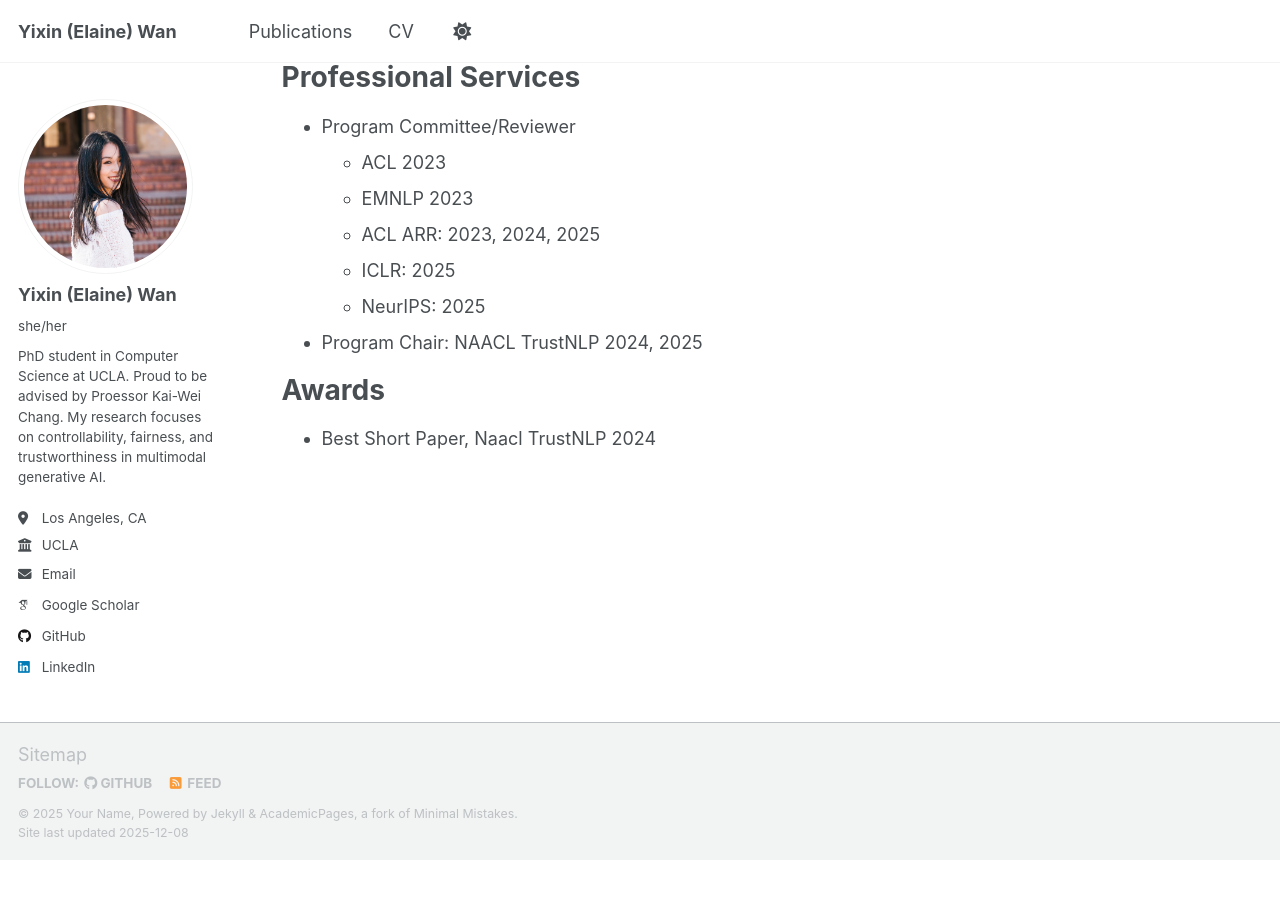
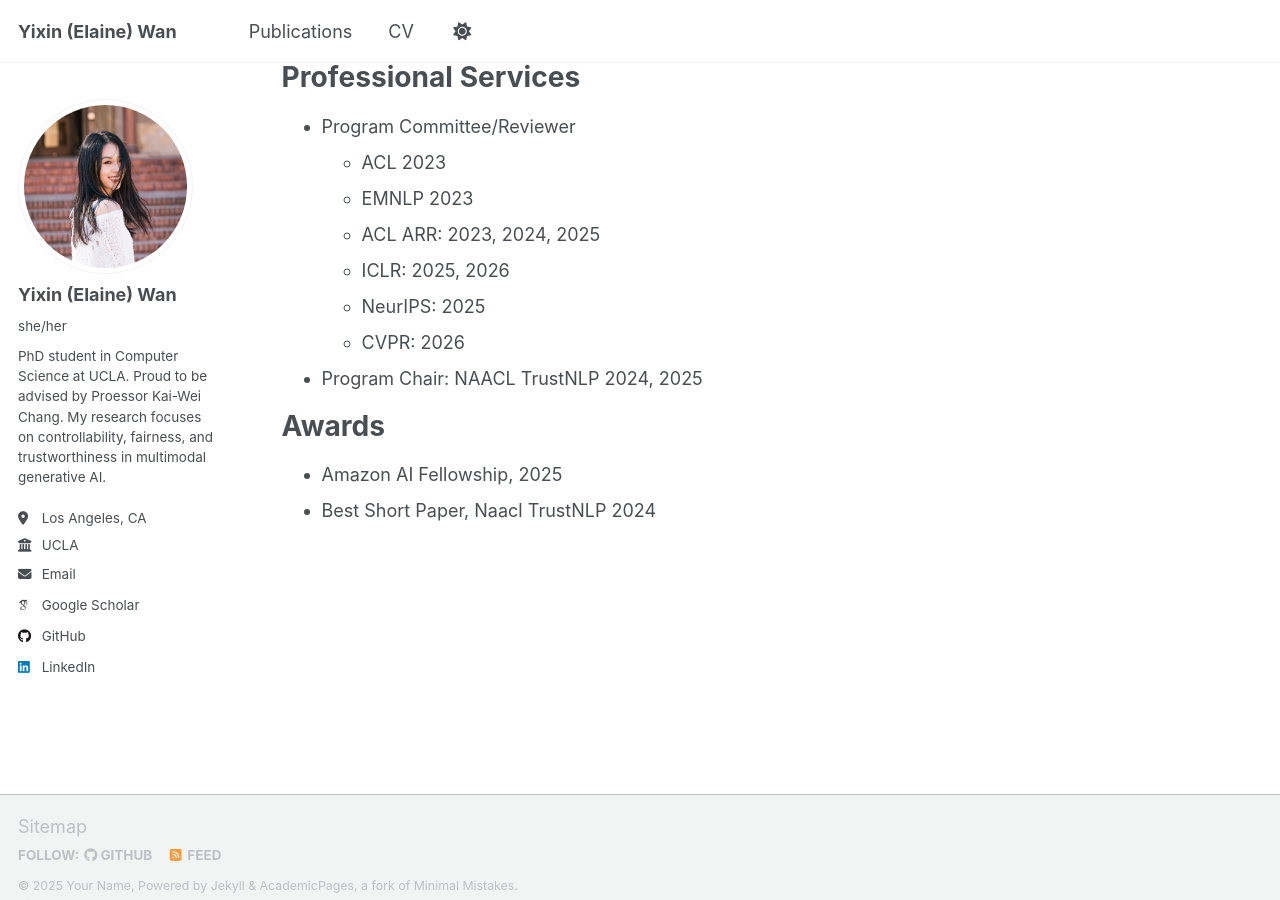
Before and after one commit to elainew728/elainew728.github.io, a Jekyll site: the page built from _pages/cv.md, in a window 1280 px wide and 900 px high, scrolled down 1181 px. Built offline with Jekyll 4.4.1, drawn with Linux system fonts in a browser that asks for light colours; some web fonts are replaced; a script that is not in the unit is left out; before the commit the page ends 2041 px from its top, so only the background shows below that; some of the changed text lies outside the part shown.

Commit message:
Updated CV

```diff
--- a/_pages/cv.md
+++ b/_pages/cv.md
@@ -48,9 +48,11 @@ Please find my latest CV [here](/files/Yixin Wan_resume_202508_v2.pdf) (updated
   * ACL 2023
   * EMNLP 2023
   * ACL ARR: 2023, 2024, 2025
-  * ICLR: 2025
+  * ICLR: 2025, 2026
   * NeurIPS: 2025
+  * CVPR: 2026
 * Program Chair: NAACL TrustNLP 2024, 2025
 
 # Awards
+* Amazon AI Fellowship, 2025
 * Best Short Paper, Naacl TrustNLP 2024
```
Also changed, not shown: other parts of _pages/cv.md (+1 -1 lines), 1 other file.
